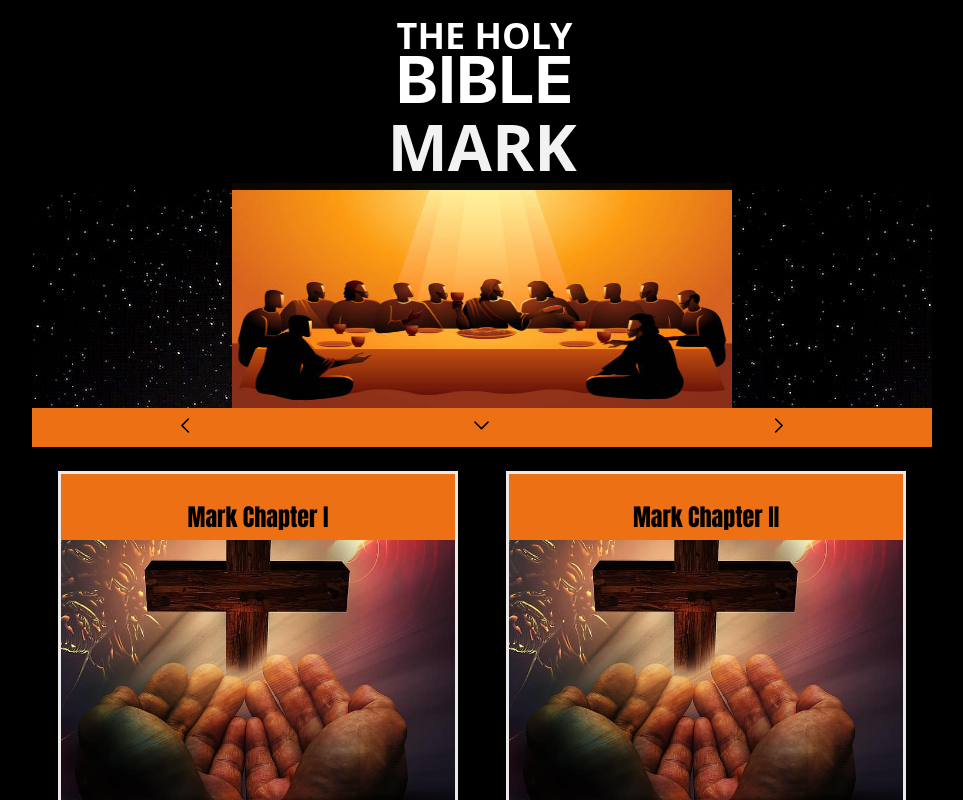
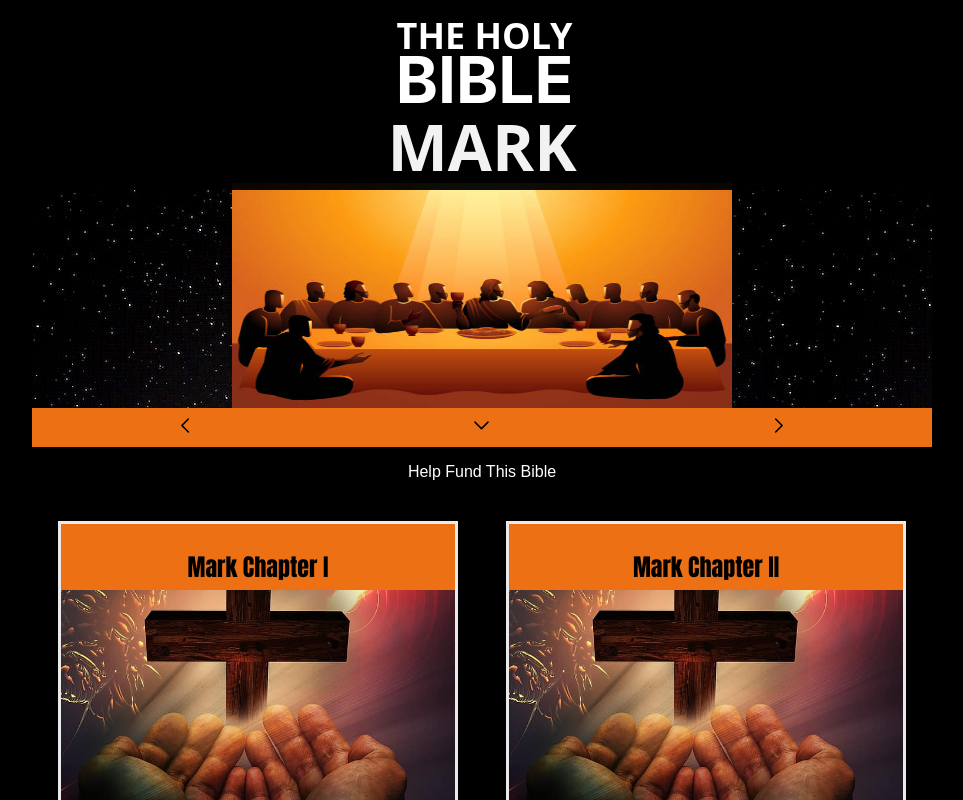
Before and after one commit to jnutt367/mark, a Next.js app: page / in a window 1280 px wide. Shown: the top 800 px of the page, without its empty margins (158-1121 px from the left). Built offline with nearby package versions, Linux system fonts and the light colour scheme.

Commit message:
Update index.js
 <a href="https://gofund.me/a2b590af" target="_blank">
                          <p className={styles.fund}>Help Fund This Bible</p>
                      </a>

```diff
--- a/pages/index.js
+++ b/pages/index.js
@@ -68,7 +68,9 @@ export default function Home() {
                               />
        </a>
         </div>
-
+       <a href="https://gofund.me/a2b590af" target="_blank">
+                          <p className={styles.fund}>Help Fund This Bible</p>
+                      </a>
         <div className={styles.grid}>
           <div className={styles.card}>
            <h2  className={styles.chapter}>Mark Chapter I</h2>
```
